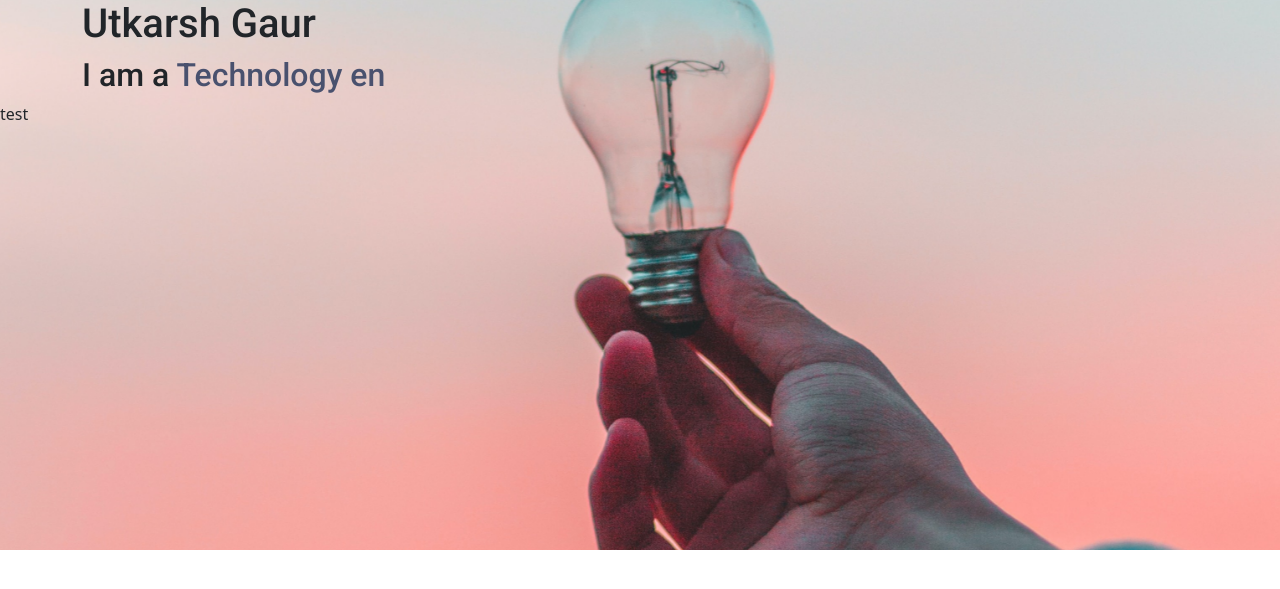
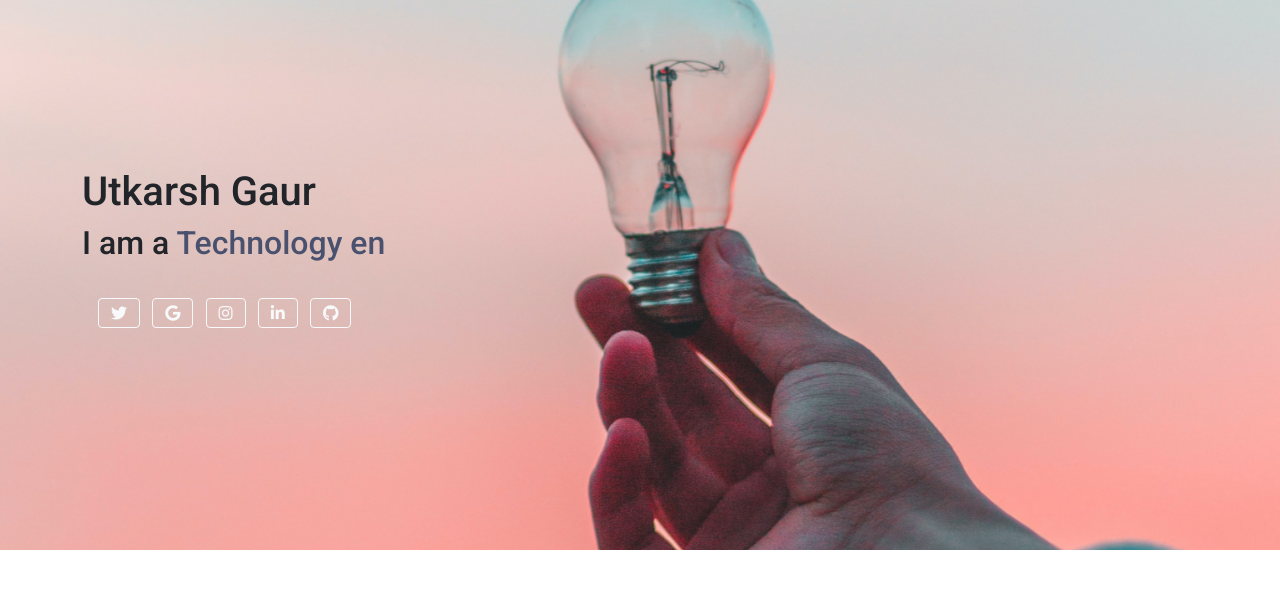
Before and after one commit to utkarsh06/DjangoPortfolio, a Django app: page / in a window 1280 px wide. Shown: the part 76-665 px from the top of the page. Run offline with Django 3.2, Linux system fonts and the light colour scheme; some libraries are stand-ins or nearby versions.

Commit message:
Updated home page

```diff
--- a/Project/UtkarshGaur/templates/UtkarshGaur/Home.html
+++ b/Project/UtkarshGaur/templates/UtkarshGaur/Home.html
@@ -4,6 +4,10 @@
     <link rel="preconnect" href="https://fonts.gstatic.com">
     <link href="https://fonts.googleapis.com/css2?family=Roboto:wght@500&display=swap" rel="stylesheet">
     <script src="//code.jquery.com/jquery-1.11.1.min.js"></script>
+    <script src="https://use.fontawesome.com/d607609cf2.js"></script>
+    <link rel="stylesheet" href="https://cdnjs.cloudflare.com/ajax/libs/font-awesome/5.15.3/css/all.min.css">
+
+
 </head>
 
 {% include "UtkarshGaur/NavBar.html" %}
@@ -11,7 +15,7 @@
     <main role ="main">
 
         <div class = "parallax">
-
+          <br><br><br><br><br><br><br>
           <div class="typing-container" style= "font-family: 'Roboto', sans-serif;">
             <div class = "container">
               <h1>Utkarsh Gaur</h1>
@@ -19,15 +23,38 @@
               <span class="input-cursor"></span>
             </div>
           </div>
-                <div class = "justify-content-center">
-                  test
-                </div>
+          <div class="container p-4">
+            <!-- Section: Social media -->
+            <section class="mb-4">
+              <!-- Twitter -->
+              <a class="btn btn-outline-light btn-floating m-1" href="https://twitter.com/TechbyUT?s=08" role="button"
+                ><i class="fab fa-twitter"></i
+              ></a>
 
+              <!-- Google -->
+              <a class="btn btn-outline-light btn-floating m-1" href="#!" role="button"
+                ><i class="fab fa-google"></i
+              ></a>
 
+              <!-- Instagram -->
+              <a class="btn btn-outline-light btn-floating m-1" href="https://instagram.com/tech.by.ut?utm_medium=copy_link" role="button"
+                ><i class="fab fa-instagram"></i
+              ></a>
+
+              <!-- Linkedin -->
+              <a class="btn btn-outline-light btn-floating m-1" href="https://www.linkedin.com/in/utkarsh-gaur/" role="button"
+                ><i class="fab fa-linkedin-in"></i
+              ></a>
+
+              <!-- Github -->
+              <a class="btn btn-outline-light btn-floating m-1" href="https://github.com/utkarsh06" role="button"
+                ><i class="fab fa-github"></i
+              ></a>
+            </section>
+            <!-- Section: Social media -->
         </div>
     </main>
 </body>
-
 
 <style>
     .parallax {
```
Lines whose indentation alone changed are shown as unchanged.
